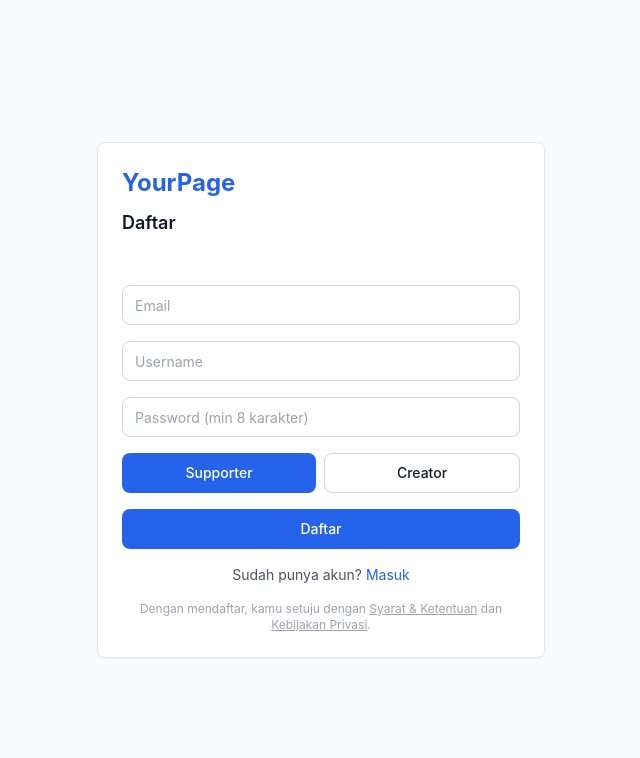
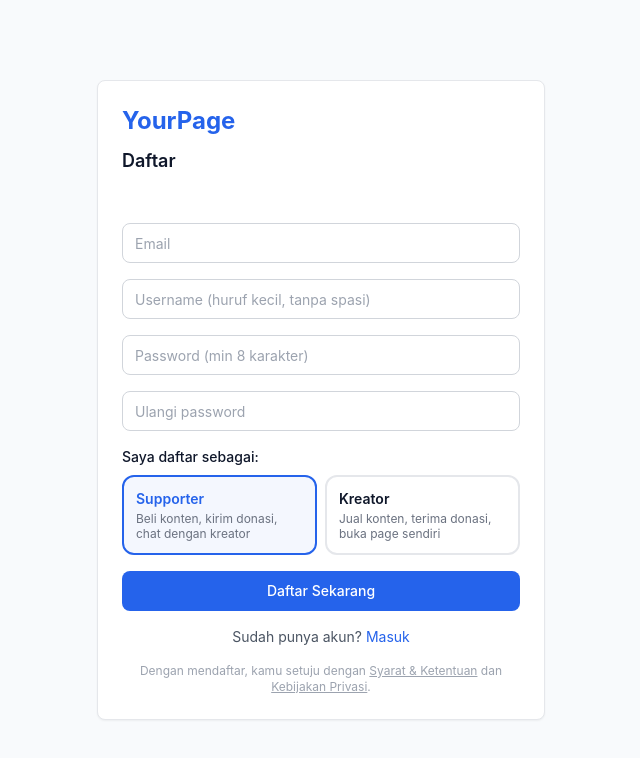
Before and after one commit to yourpageOfficial/YourPage, a Next.js app in the folder fe/: page /register in a window 1280 px wide. Shown: the top 758 px of the page, without its empty margins (319-959 px from the left). Built offline with nearby package versions, Linux system fonts and the light colour scheme; no server answers.

Commit message:
Fix: topup rejected email, all 12 emails working

```diff
--- a/fe/app/c/[slug]/page.tsx
+++ b/fe/app/c/[slug]/page.tsx
@@ -198,7 +198,7 @@ export default function CreatorPageView() {
         <div className="mt-6 sm:mt-8 flex gap-1 border-b dark:border-gray-700 overflow-x-auto">
           {[
             { key: "posts", label: `Post (${posts?.length ?? 0})` },
-            { key: "catalog", label: `Catalog (${products?.length ?? 0})` },
+            { key: "catalog", label: `Katalog (${products?.length ?? 0})` },
           ].map(t => (
             <button key={t.key} onClick={() => setTab(t.key as any)}
               className={`px-3 sm:px-4 py-2 text-sm font-medium border-b-2 transition-colors whitespace-nowrap ${tab === t.key ? "border-primary text-primary" : "border-transparent text-gray-500 dark:text-gray-400 hover:text-gray-700 dark:hover:text-gray-300"}`}
@@ -267,7 +267,7 @@ export default function CreatorPageView() {
                   {donateSuccess ? (
                     <div className="text-center py-2">
                       <p className="text-green-600 font-semibold">🎉 Donasi terkirim!</p>
-                      <Button size="sm" className="mt-2" onClick={() => setDonateSuccess(false)}>Lagi</Button>
+                      <Button size="sm" className="mt-2" onClick={() => setDonateSuccess(false)}>Donasi Lagi</Button>
                     </div>
                   ) : (
                     <>
--- a/fe/app/dashboard/withdrawals/page.tsx
+++ b/fe/app/dashboard/withdrawals/page.tsx
@@ -82,8 +82,8 @@ export default function DashboardWithdrawals() {
   return (
     <div>
       <div className="mb-6 flex items-center justify-between">
-        <h1 className="text-2xl font-bold">Withdrawals</h1>
-        <Button size="sm" onClick={() => setShowForm(!showForm)}>Request Penarikan</Button>
+        <h1 className="text-2xl font-bold">Penarikan Dana</h1>
+        <Button size="sm" onClick={() => setShowForm(!showForm)}>Tarik Dana</Button>
       </div>
 
       <Card className="mb-6">
@@ -102,7 +102,7 @@ export default function DashboardWithdrawals() {
 
       {showForm && (
         <Card className="mb-6">
-          <CardHeader><CardTitle>Request Penarikan</CardTitle></CardHeader>
+          <CardHeader><CardTitle>Form Penarikan Dana</CardTitle></CardHeader>
           <CardContent className="space-y-3">
             {error && <p className="text-sm text-red-600">{error}</p>}
             <div>
@@ -127,7 +127,7 @@ export default function DashboardWithdrawals() {
               <div>
                 <p className="font-medium">{formatIDR(w.amount_idr)}</p>
                 <p className="text-sm text-gray-600 dark:text-gray-400">{w.bank_name} — {w.account_number} ({w.account_name})</p>
-                {w.admin_note && <p className="text-xs text-gray-500 mt-1">Note: {w.admin_note}</p>}
+                {w.admin_note && <p className="text-xs text-gray-500 mt-1">Catatan admin: {w.admin_note}</p>}
                 <p className="text-xs text-gray-400 dark:text-gray-400">{formatDate(w.created_at)}</p>
               </div>
               <Badge className={statusColor[w.status] || ""}>{w.status}</Badge>
--- a/fe/app/register/page.tsx
+++ b/fe/app/register/page.tsx
@@ -8,10 +8,24 @@ import { Input } from "@/components/ui/input";
 import { Card, CardHeader, CardTitle, CardContent } from "@/components/ui/card";
 import Link from "next/link";
 
+const ROLE_OPTIONS = [
+  {
+    value: "supporter" as const,
+    label: "Supporter",
+    desc: "Beli konten, kirim donasi, chat dengan kreator",
+  },
+  {
+    value: "creator" as const,
+    label: "Kreator",
+    desc: "Jual konten, terima donasi, buka page sendiri",
+  },
+];
+
 export default function RegisterPage() {
   const [email, setEmail] = useState("");
   const [username, setUsername] = useState("");
   const [password, setPassword] = useState("");
+  const [confirmPassword, setConfirmPassword] = useState("");
   const [role, setRole] = useState<"supporter" | "creator">("supporter");
   const [error, setError] = useState("");
   const [loading, setLoading] = useState(false);
@@ -25,6 +39,10 @@ export default function RegisterPage() {
     setError("");
     if (!emailRegex.test(email)) {
       setError("Format email tidak valid");
+      return;
+    }
+    if (password !== confirmPassword) {
+      setError("Konfirmasi password tidak cocok");
       return;
     }
     setLoading(true);
@@ -49,18 +67,31 @@ export default function RegisterPage() {
           <form onSubmit={handleSubmit} className="space-y-4">
             {error && <p className="text-sm text-red-600">{error}</p>}
             <Input type="email" placeholder="Email" value={email} onChange={(e) => setEmail(e.target.value)} required />
-            <Input placeholder="Username" value={username} onChange={(e) => setUsername(e.target.value)} required />
+            <Input placeholder="Username (huruf kecil, tanpa spasi)" value={username} onChange={(e) => setUsername(e.target.value.toLowerCase().replace(/\s/g, ""))} required />
             <Input type="password" placeholder="Password (min 8 karakter)" value={password} onChange={(e) => setPassword(e.target.value)} required minLength={8} />
-            <div className="flex gap-2">
-              <Button type="button" variant={role === "supporter" ? "default" : "outline"} className="flex-1" onClick={() => setRole("supporter")}>
-                Supporter
-              </Button>
-              <Button type="button" variant={role === "creator" ? "default" : "outline"} className="flex-1" onClick={() => setRole("creator")}>
-                Creator
-              </Button>
+            <Input type="password" placeholder="Ulangi password" value={confirmPassword} onChange={(e) => setConfirmPassword(e.target.value)} required />
+            <div>
+              <p className="text-sm font-medium mb-2">Saya daftar sebagai:</p>
+              <div className="grid grid-cols-2 gap-2">
+                {ROLE_OPTIONS.map((opt) => (
+                  <button
+                    key={opt.value}
+                    type="button"
+                    onClick={() => setRole(opt.value)}
+                    className={`rounded-xl border-2 p-3 text-left transition-all ${
+                      role === opt.value
+                        ? "border-primary bg-primary/5"
+                        : "border-gray-200 dark:border-gray-700 hover:border-gray-300 dark:hover:border-gray-600"
+                    }`}
+                  >
+                    <p className={`text-sm font-semibold ${role === opt.value ? "text-primary" : ""}`}>{opt.label}</p>
+                    <p className="text-xs text-gray-500 dark:text-gray-400 mt-0.5 leading-tight">{opt.desc}</p>
+                  </button>
+                ))}
+              </div>
             </div>
             <Button type="submit" className="w-full" disabled={loading}>
-              {loading ? "Memproses..." : "Daftar"}
+              {loading ? "Memproses..." : "Daftar Sekarang"}
             </Button>
             <p className="text-center text-sm text-gray-600 dark:text-gray-400">
               Sudah punya akun? <Link href="/login" className="text-primary hover:underline">Masuk</Link>
--- a/fe/app/wallet/topup/page.tsx
+++ b/fe/app/wallet/topup/page.tsx
@@ -59,7 +59,8 @@ export default function TopupPage() {
         {/* Header */}
         <div className="text-center mb-6">
           <h1 className="text-xl sm:text-2xl font-bold">Top-up Credit</h1>
-          <p className="text-sm text-gray-500 mt-1">Saldo: <span className="font-semibold text-primary">{wallet?.balance_credits ?? 0} Credit</span></p>
+          <p className="text-sm text-gray-500 mt-1">Saldo kamu: <span className="font-semibold text-primary">{wallet?.balance_credits ?? 0} Credit</span></p>
+          <p className="text-xs text-gray-400 dark:text-gray-500 mt-0.5">1 Credit = Rp 1.000</p>
         </div>
 
         {/* Step indicator */}
@@ -113,17 +114,22 @@ export default function TopupPage() {
               {error && <p className="text-sm text-red-600">{error}</p>}
 
               {/* Amount highlight */}
-              <div className="text-center py-4 bg-primary-50 rounded-xl">
+              <div className="text-center py-4 bg-primary/5 rounded-xl border border-primary/20">
                 <p className="text-xs text-gray-500 dark:text-gray-400">Transfer tepat sebesar</p>
                 <p className="text-2xl sm:text-3xl font-bold text-primary mt-1">{formatIDR(topupData.amount_idr)}</p>
-                <p className="text-xs text-gray-500 mt-1">Kode unik: <span className="font-bold">{topupData.unique_code}</span></p>
+                <div className="mt-2 inline-flex items-center gap-1.5 bg-yellow-50 dark:bg-yellow-900/20 border border-yellow-200 dark:border-yellow-700 rounded-lg px-3 py-1.5">
+                  <span className="text-xs text-yellow-700 dark:text-yellow-400">Kode unik:</span>
+                  <span className="text-sm font-bold text-yellow-700 dark:text-yellow-400">{topupData.unique_code}</span>
+                </div>
+                <p className="text-[11px] text-gray-400 dark:text-gray-500 mt-2 px-4">Nominal harus tepat termasuk kode unik agar transfer kamu bisa dikenali otomatis</p>
               </div>
 
               {/* QRIS */}
               {qrisData?.platform_qris_url ? (
                 <div className="text-center">
-                  <p className="text-xs text-gray-500 mb-2">Scan QRIS:</p>
-                  <img src={qrisData.platform_qris_url} alt="QRIS" className="mx-auto max-h-48 sm:max-h-64 rounded-lg" />
+                  <p className="text-xs text-gray-500 mb-1">Scan QRIS di bawah:</p>
+                  <p className="text-[11px] text-gray-400 dark:text-gray-500 mb-2">GoPay · OVO · Dana · ShopeePay · QRIS · M-Banking</p>
+                  <img src={qrisData.platform_qris_url} alt="QRIS" className="mx-auto max-h-48 sm:max-h-64 rounded-lg shadow" />
                 </div>
               ) : (
                 <p className="text-center text-sm text-gray-400 py-4">QRIS belum diatur admin</p>
```
Also changed, not shown: fe/app/posts/[id]/page.tsx (+17 -5 lines), fe/app/products/[id]/page.tsx (+17 -5 lines), 1 other file (tests, documents, lock files or other folders).
